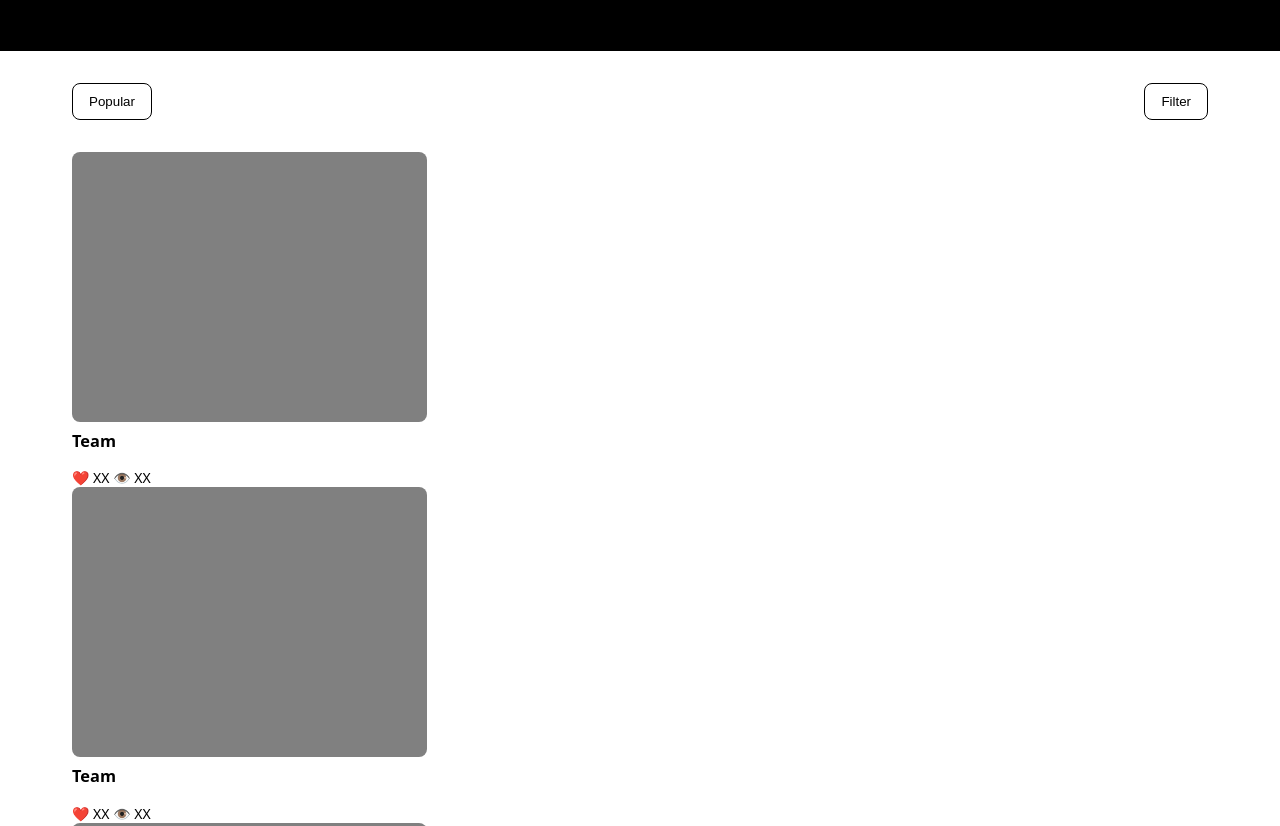
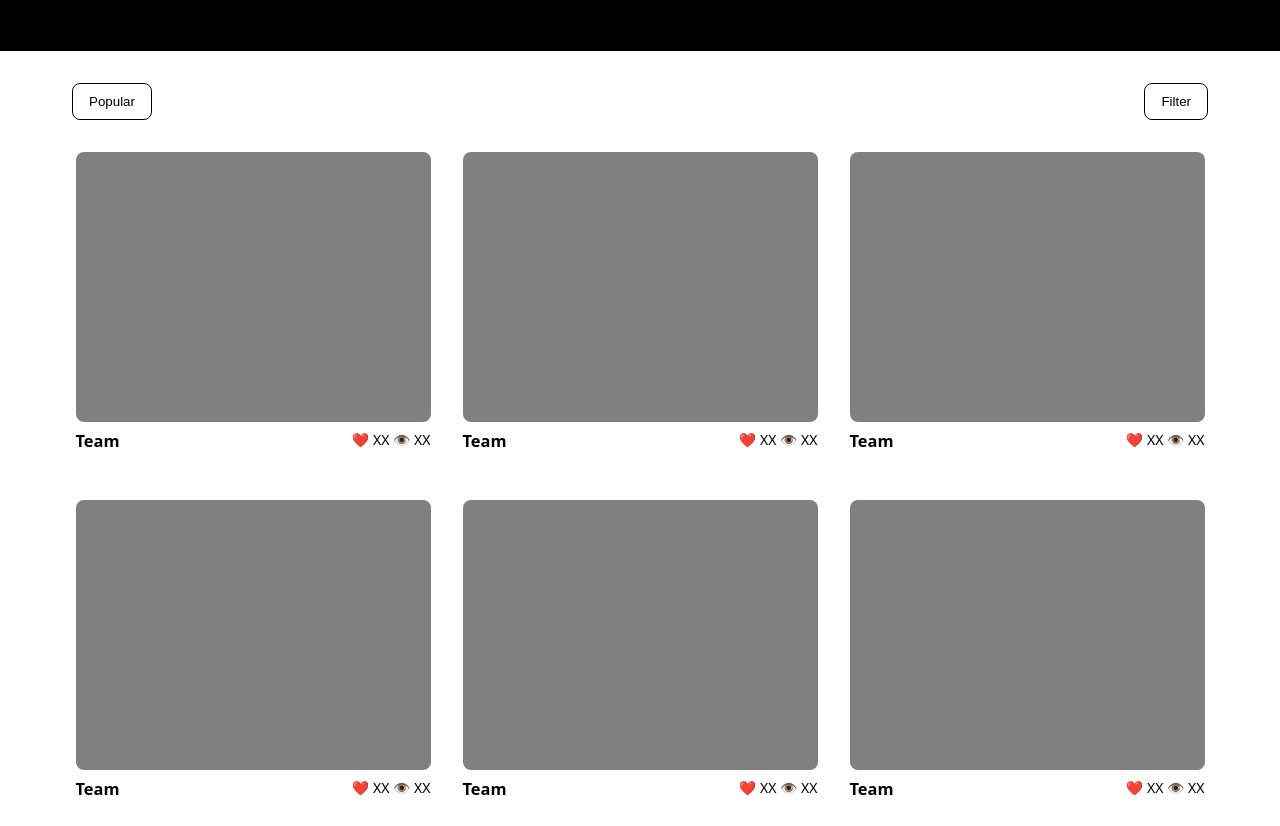
Before and after one commit to guanjunming/flexbox-lab, a plain HTML site: page index.html in a window 1280 px wide. Shown: the part 460-1286 px from the top of the page. Drawn offline with Linux system fonts and the light colour scheme.

Commit message:
style main content

```diff
--- a/css/style.css
+++ b/css/style.css
@@ -57,6 +57,10 @@ input {
 main {
   background-color: white;
   padding: 32px 72px;
+  display: flex;
+  flex-wrap: wrap;
+  justify-content: center;
+  gap: 32px;
 }
 
 nav button {
@@ -77,6 +81,8 @@ nav button {
 
 .card-footer {
   font-size: 14px;
+  display: flex;
+  justify-content: space-between;
 }
 
 .card-footer * {
```
